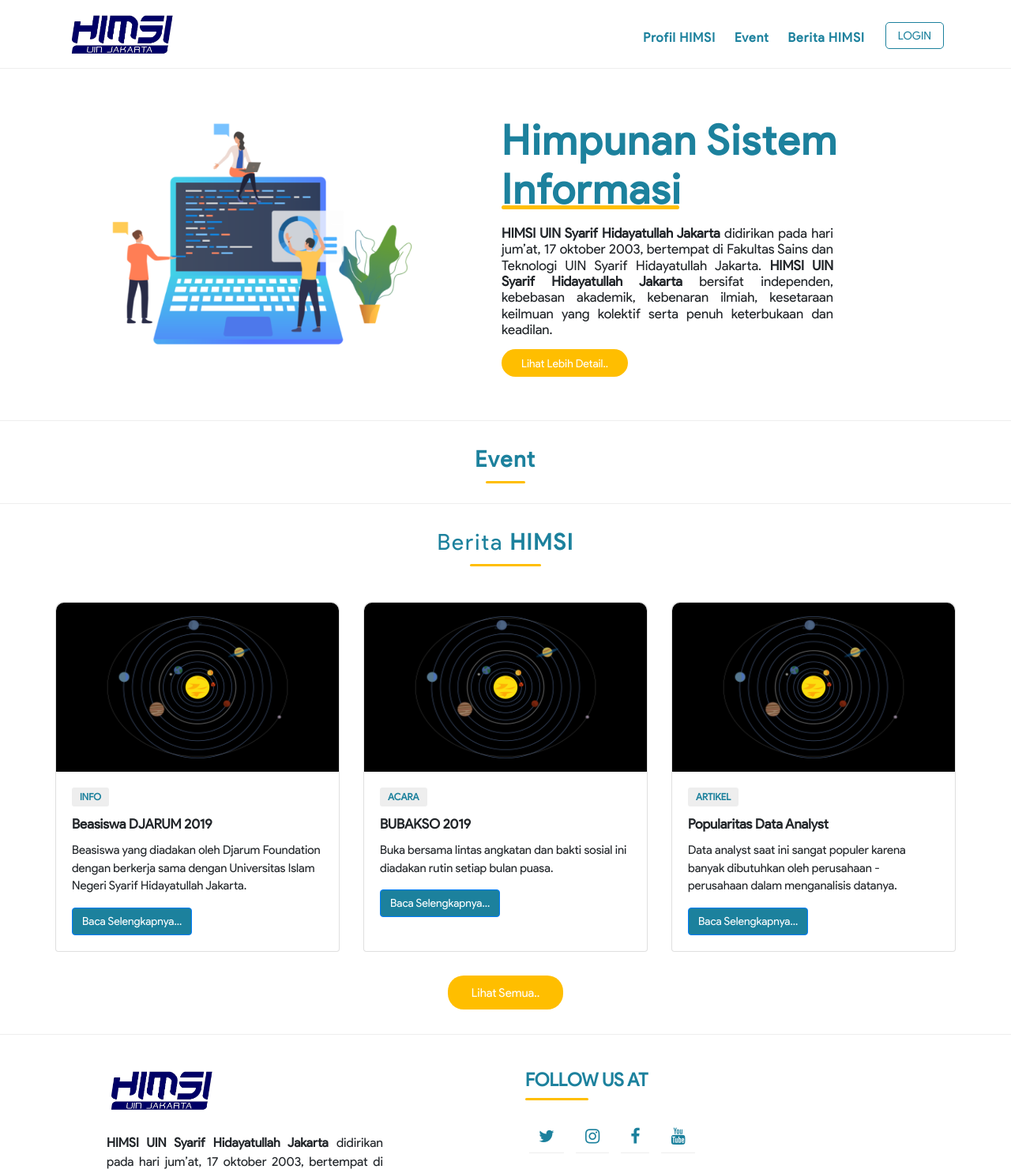
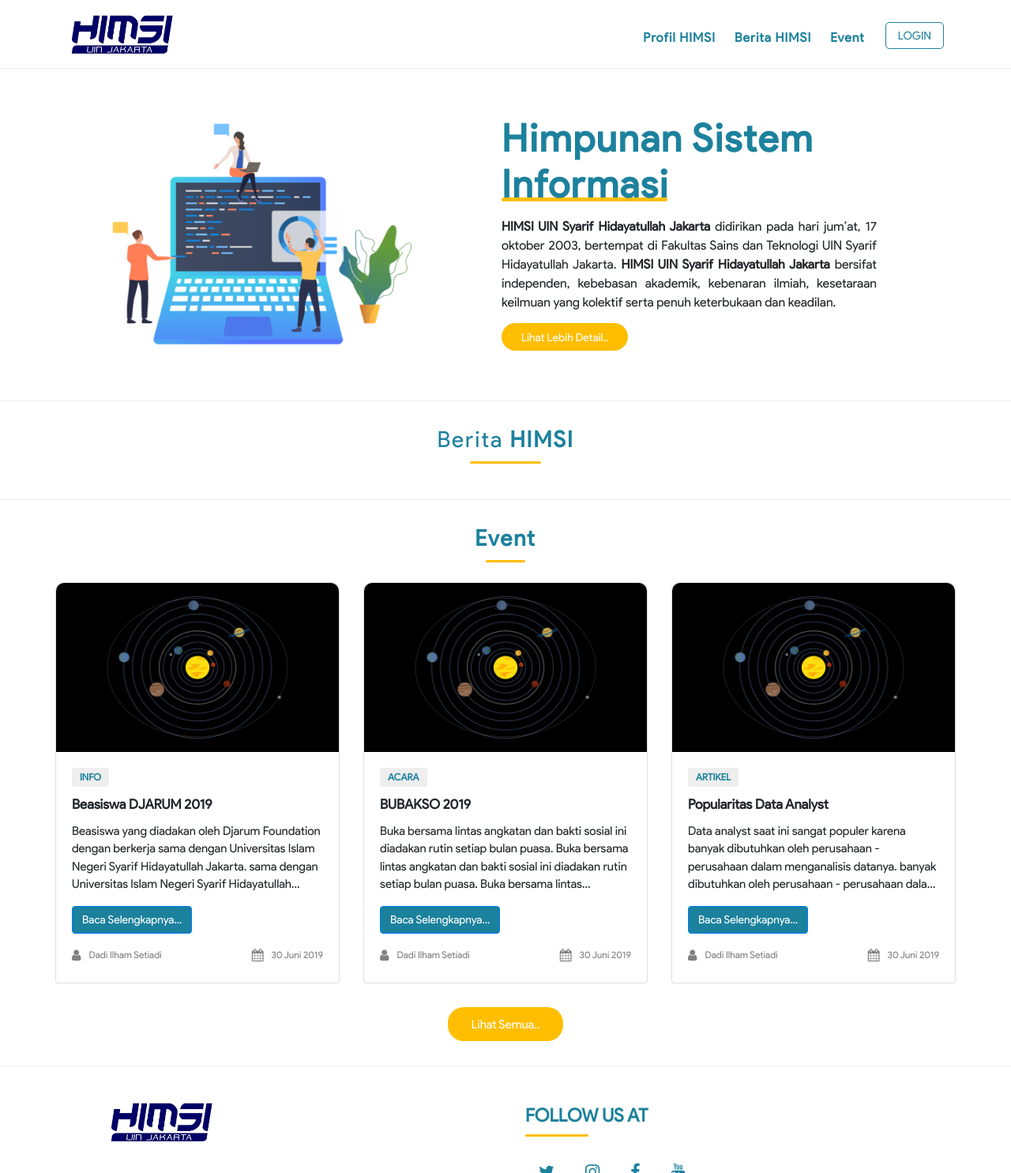
Before and after one commit to idadhamz/web-himsi, a PHP site: page /home.html in a window 1280 px wide. Shown: the top 1485 px of the page at 79% size. Run offline with PHP 8.4, Linux system fonts and the light colour scheme.

Commit message:
update home, add page yg lain

```diff
--- a/assets/scss/main.css
+++ b/assets/scss/main.css
@@ -71,25 +71,24 @@ body #hl .text-hl h1 {
   width: 450px;
 }
 body #hl .text-hl h1 span {
-  font-size: 52px;
+  font-size: 48px;
   color: #1c819d;
   font-weight: bold;
   letter-spacing: 2px;
 }
 body #hl .text-hl #garis {
   margin: -20px 0px 20px 0px;
-  width: 225px;
+  width: 210px;
   height: 5px;
   background-color: #ffbe00;
   border-radius: 10px;
 }
-body #hl .text-hl h5 {
-  width: 75%;
-  font-size: 17px;
-  margin-bottom: 20px;
+body #hl .text-hl p {
+  width: 475px;
+  margin: 10px 0px 20px 0px;
   text-align: justify;
 }
-body #hl .text-hl h5 span {
+body #hl .text-hl p span {
   font-weight: bold;
 }
 body #hl .text-hl a.btn_hl {
@@ -127,6 +126,96 @@ body #event .text-event #garis {
   background-color: #ffbe00;
   border-radius: 10px;
 }
+body #event .content-event {
+  width: 100%;
+  margin-bottom: 40px;
+}
+body #event .content-event .card {
+  border-top-left-radius: 10px;
+  border-top-right-radius: 10px;
+  text-align: center;
+  padding-bottom: 20px;
+}
+body #event .content-event .card .card-img-top {
+  border-top-left-radius: 10px;
+  border-top-right-radius: 10px;
+}
+body #event .content-event .card .card-body {
+  text-align: left;
+}
+body #event .content-event .card .card-body .jenis-event {
+  width: fit-content;
+  height: auto;
+  background-color: #eee;
+  margin-bottom: 12px;
+  border-radius: 3px;
+}
+body #event .content-event .card .card-body .jenis-event .jenis-event-text {
+  padding: 5px 10px 5px 10px;
+  font-size: 12px;
+  text-transform: uppercase;
+  color: #1c819d;
+  font-weight: bold;
+}
+body #event .content-event .card .card-body .card-title {
+  font-weight: bold;
+  font-size: 17px;
+}
+body #event .content-event .card .card-body .card-text {
+  font-size: 15px;
+  overflow: hidden;
+  text-overflow: ellipsis;
+  display: -webkit-box;
+  -webkit-line-clamp: 4;
+  -webkit-box-orient: vertical;
+}
+body #event .content-event .card .card-body .btn {
+  font-size: 14px;
+  background-color: #1c819d;
+}
+body #event .content-event .card .person-text {
+  width: fit-content;
+  font-size: 12px;
+  color: grey;
+  float: left;
+  padding-left: 20px;
+}
+body #event .content-event .card .person-text i {
+  padding-right: 10px;
+}
+body #event .content-event .card .date-text {
+  width: fit-content;
+  font-size: 12px;
+  color: grey;
+  float: right;
+  padding-right: 20px;
+}
+body #event .content-event .card .date-text i {
+  padding-right: 10px;
+}
+body #event .content-event .wrapper {
+  text-align: center;
+  margin-top: 40px;
+}
+body #event .content-event .wrapper a.btn-all-event {
+  background-color: #ffbe00;
+  padding: 12px 30px 12px 30px;
+  border-radius: 20px;
+  text-decoration: none;
+}
+body #event .content-event .wrapper a.btn-all-event span {
+  font-size: 14px;
+  color: white;
+  text-transform: capitalize;
+  font-size: 15px;
+}
+body #event .content-event .wrapper a.btn-all-event:hover {
+  background-color: white;
+  border: 1px solid #ffbe00;
+}
+body #event .content-event .wrapper a.btn-all-event:hover span {
+  color: #ffbe00;
+}
 body #berita-himsi {
   width: 100%;
   height: auto;
@@ -153,75 +242,6 @@ body #berita-himsi .text-berita #garis {
   background-color: #ffbe00;
   border-radius: 10px;
 }
-body #berita-himsi .content-berita {
-  width: 100%;
-  margin-bottom: 40px;
-}
-body #berita-himsi .content-berita .card {
-  border-top-left-radius: 10px;
-  border-top-right-radius: 10px;
-  text-align: center;
-}
-body #berita-himsi .content-berita .card .card-img-top {
-  border-top-left-radius: 10px;
-  border-top-right-radius: 10px;
-}
-body #berita-himsi .content-berita .card .card-body {
-  text-align: left;
-}
-body #berita-himsi .content-berita .card .card-body .jenis-berita {
-  width: fit-content;
-  height: auto;
-  background-color: #eee;
-  margin-bottom: 12px;
-  border-radius: 3px;
-}
-body #berita-himsi .content-berita .card .card-body .jenis-berita .jenis-berita-text {
-  padding: 5px 10px 5px 10px;
-  font-size: 12px;
-  text-transform: uppercase;
-  color: #1c819d;
-  font-weight: bold;
-}
-body #berita-himsi .content-berita .card .card-body .card-title {
-  font-weight: bold;
-  font-size: 17px;
-}
-body #berita-himsi .content-berita .card .card-body .card-text {
-  font-size: 15px;
-  overflow: hidden;
-  text-overflow: ellipsis;
-  display: -webkit-box;
-  -webkit-line-clamp: 4;
-  -webkit-box-orient: vertical;
-}
-body #berita-himsi .content-berita .card .card-body .btn {
-  font-size: 14px;
-  background-color: #1c819d;
-}
-body #berita-himsi .content-berita .wrapper {
-  text-align: center;
-  margin-top: 40px;
-}
-body #berita-himsi .content-berita .wrapper a.btn-all-berita {
-  background-color: #ffbe00;
-  padding: 12px 30px 12px 30px;
-  border-radius: 20px;
-  text-decoration: none;
-}
-body #berita-himsi .content-berita .wrapper a.btn-all-berita span {
-  font-size: 14px;
-  color: white;
-  text-transform: capitalize;
-  font-size: 15px;
-}
-body #berita-himsi .content-berita .wrapper a.btn-all-berita:hover {
-  background-color: white;
-  border: 1px solid #ffbe00;
-}
-body #berita-himsi .content-berita .wrapper a.btn-all-berita:hover span {
-  color: #ffbe00;
-}
 body #footer {
   width: 100%;
   height: auto;
@@ -231,7 +251,7 @@ body #footer .footer-desc {
   margin: 0px 0px 0px 50px;
 }
 body #footer .footer-desc img {
-  margin: 40px 0px 15px 0px;
+  margin: 40px 0px 25px 0px;
 }
 body #footer .footer-desc p {
   width: 350px;
@@ -242,7 +262,7 @@ body #footer .footer-desc p span {
   font-weight: bold;
 }
 body #footer .footer-follow {
-  margin: 40px 0px 15px 150px;
+  margin: 45px 0px 15px 150px;
 }
 body #footer .footer-follow p {
   width: 400px;
--- a/assets/scss/main.scss
+++ b/assets/scss/main.scss
@@ -98,7 +98,7 @@ body {
                 width: 450px;
 
                 span {
-                    font-size: 52px;
+                    font-size: 48px;
                     color: $biru;
                     font-weight: bold;
                     letter-spacing: 2px;
@@ -107,17 +107,17 @@ body {
 
             #garis {
                 margin: -20px 0px 20px 0px;
-                width:225px;
+                width:210px;
                 height:5px;
                 background-color: $kuning;
                 border-radius: 10px;
             }
 
-            h5 {
-                width: 75%;
-                font-size: 17px;
-                margin-bottom: 20px;
+            p {
+                width: 475px;
+                margin: 10px 0px 20px 0px;
                 text-align: justify;
+
                 span {
                     font-weight: bold;
                 }
@@ -168,6 +168,112 @@ body {
                 border-radius: 10px;
             }
         }
+        .content-event {
+            width: 100%;
+            margin-bottom: 40px;
+
+            .card {
+                border-top-left-radius: $padding-10px;
+                border-top-right-radius: $padding-10px;
+                text-align: center;
+
+                .card-img-top {
+                    border-top-left-radius: $padding-10px;
+                    border-top-right-radius: $padding-10px;
+                }
+
+                .card-body {
+                    text-align: left;
+
+                    .jenis-event {
+                        width: fit-content;
+                        height: auto;
+                        background-color: #eee;
+                        margin-bottom: 12px;
+                        border-radius: 3px;
+
+                        .jenis-event-text {
+                            padding: 5px 10px 5px 10px;
+                            font-size: 12px;
+                            text-transform: uppercase;
+                            color: #1c819d;
+                            font-weight: bold;
+                        }
+
+                    }
+
+                    .card-title {
+                        font-weight: bold;
+                        font-size: 17px;
+                    }
+
+                    .card-text {
+                        font-size: 15px;
+                        overflow: hidden;
+                        text-overflow: ellipsis;
+                        display: -webkit-box;
+                        -webkit-line-clamp: 4;
+                        -webkit-box-orient: vertical;
+                    }
+
+                    .btn {
+                        font-size: 14px;
+                        background-color: #1c819d;
+                    }
+                }
+
+                padding-bottom: 20px;
+                .person-text {
+                    width: fit-content;
+                    font-size: 12px;
+                    color: grey;
+                    float: left;
+                    padding-left: 20px;
+
+                    i {
+                        padding-right: 10px;
+                    }
+                }
+
+                .date-text {
+                    width: fit-content;
+                    font-size: 12px;
+                    color: grey;
+                    float: right;
+                    padding-right: 20px;
+                    i {
+                        padding-right: 10px;
+                    }
+                }
+            }
+
+            .wrapper {
+                text-align: center;
+                margin-top: 40px;
+
+                a.btn-all-event {
+                    background-color: $kuning;
+                    padding: 12px 30px 12px 30px;
+                    border-radius: 20px;
+                    text-decoration: none;
+
+                    span {
+                        font-size: 14px;
+                        color: white;
+                        text-transform: capitalize;
+                        font-size: 15px;
+                    }
+                }
+                a.btn-all-event:hover {
+                    background-color: white;
+                    border: 1px solid $kuning;
+
+                    span {
+                        color:$kuning;
+                    }
+                }
+            }
+        }
     }
 
     #berita-himsi {
@@ -203,90 +309,8 @@ body {
                 border-radius: 10px;
             }
         }
+    }
 
-        .content-berita {
-            width: 100%;
-            margin-bottom: 40px;
-
-            .card {
-                border-top-left-radius: $padding-10px;
-                border-top-right-radius: $padding-10px;
-                text-align: center;
-
-                .card-img-top {
-                    border-top-left-radius: $padding-10px;
-                    border-top-right-radius: $padding-10px;
-                }
-
-                .card-body {
-                    text-align: left;
-
-                    .jenis-berita {
-                        width: fit-content;
-                        height: auto;
-                        background-color: #eee;
-                        margin-bottom: 12px;
-                        border-radius: 3px;
-
-                        .jenis-berita-text {
-                            padding: 5px 10px 5px 10px;
-                            font-size: 12px;
-                            text-transform: uppercase;
-                            color: #1c819d;
-                            font-weight: bold;
-                        }
-
-                    }
-
-                    .card-title {
-                        font-weight: bold;
-                        font-size: 17px;
-                    }
-
-                    .card-text {
-                        font-size: 15px;
-                        overflow: hidden;
-                        text-overflow: ellipsis;
-                        display: -webkit-box;
-                        -webkit-line-clamp: 4;
-                        -webkit-box-orient: vertical;
-                    }
-
-                    .btn {
-                        font-size: 14px;
-                        background-color: #1c819d;
-                    }
-                }
-            }
-
-            .wrapper {
-                text-align: center;
-                margin-top: 40px;
-
-                a.btn-all-berita {
-                    background-color: $kuning;
-                    padding: 12px 30px 12px 30px;
-                    border-radius: 20px;
-                    text-decoration: none;
-
-                    span {
-                        font-size: 14px;
-                        color: white;
-                        text-transform: capitalize;
-                        font-size: 15px;
-                    }
-                }
-                a.btn-all-berita:hover {
-                    background-color: white;
-                    border: 1px solid $kuning;
-
-                    span {
-                        color:$kuning;
-                    }
-                }
-            }
-        }
-    }
     #footer {
         width: 100%;
         height: auto;
@@ -295,7 +319,7 @@ body {
         .footer-desc {
             margin: 0px 0px 0px 50px;
             img {
-                margin: 40px 0px 15px 0px;
+                margin: 40px 0px 25px 0px;
             }
             p {
                 width: 350px;
@@ -308,7 +332,7 @@ body {
             }
         }
         .footer-follow {
-            margin: 40px 0px 15px 150px;
+            margin: 45px 0px 15px 150px;
             p {
                 width: 400px;
                 font-size: 23px;
--- a/home.html
+++ b/home.html
@@ -27,10 +27,10 @@
                             <a class="nav-link" href="/profil_himsi.html"><span> Profil HIMSI </span></a>
                         </li>
                         <li class="nav-item">
-                            <a class="nav-link" href="/event.html"><span> Event </span></a>
+                            <a class="nav-link" href="/berita_himsi.html"><span> Berita HIMSI </span></a>
                         </li>
                         <li class="nav-item">
-                            <a class="nav-link" href="/berita_himsi.html"><span> Berita HIMSI </span></a>
+                            <a class="nav-link" href="/event.html"><span> Event </span></a>
                         </li>
                         <li class="nav-item-button">
                             <button class="btn_kontak"><span>Login</span></button>
@@ -51,9 +51,19 @@
                         <div class="text-hl">
                             <h1><span>Himpunan Sistem Informasi</span></h1>
                             <div id="garis"></div>
-                            <h5><span>HIMSI UIN Syarif Hidayatullah Jakarta</span> didirikan pada hari jum’at, 17 oktober 2003, bertempat di Fakultas Sains dan Teknologi UIN Syarif Hidayatullah Jakarta. <span>HIMSI UIN Syarif Hidayatullah Jakarta</span> bersifat independen, kebebasan akademik, kebenaran ilmiah, kesetaraan keilmuan yang kolektif serta penuh keterbukaan dan keadilan.</h5>
+                            <p><span>HIMSI UIN Syarif Hidayatullah Jakarta</span> didirikan pada hari jum’at, 17 oktober 2003, bertempat di Fakultas Sains dan Teknologi UIN Syarif Hidayatullah Jakarta. <span>HIMSI UIN Syarif Hidayatullah Jakarta</span> bersifat independen, kebebasan akademik, kebenaran ilmiah, kesetaraan keilmuan yang kolektif serta penuh keterbukaan dan keadilan.</p>
                             <a href="/profil_himsi.html" class="btn_hl"><span>Lihat lebih detail..</span></a>
                         </div>
+                    </div>
+                </div>
+            </div>
+        </div>
+        <div id="berita-himsi">
+            <div class="container">
+                <div class="row">
+                    <div class="text-berita">
+                        <h1><span>Berita <span>HIMSI</span></span></h1>
+                        <div id="garis"></div>
                     </div>
                 </div>
             </div>
@@ -65,28 +75,26 @@
                         <h1><span>Event</span></h1>
                         <div id="garis"></div>
                     </div>
-                </div>
-            </div>
-        </div>
-        <div id="berita-himsi">
-            <div class="container">
-                <div class="row">
-                    <div class="text-berita">
-                        <h1><span>Berita <span>HIMSI</span></span></h1>
-                        <div id="garis"></div>
-                    </div>
-                    <div class="content-berita">
+                    <div class="content-event">
                         <div class="row">
                             <div class="col-md-4 sm-12">
                                 <div class="card h-100">
                                     <img class="card-img-top" src="/assets/image/orbit.png" width="392" height="214" alt="Card image cap">
                                     <div class="card-body">
-                                        <div class="jenis-berita">
-                                            <h5 class="jenis-berita-text">Info</h5>
+                                        <div class="jenis-event">
+                                            <h5 class="jenis-event-text">Info</h5>
                                         </div>
                                         <h5 class="card-title">Beasiswa DJARUM 2019</h5>
-                                        <p class="card-text">Beasiswa yang diadakan oleh Djarum Foundation dengan berkerja sama dengan Universitas Islam Negeri Syarif Hidayatullah Jakarta. </p>
+                                        <p class="card-text">Beasiswa yang diadakan oleh Djarum Foundation dengan berkerja sama dengan Universitas Islam Negeri Syarif Hidayatullah Jakarta. sama dengan Universitas Islam Negeri Syarif Hidayatullah Jakarta. </p>
                                         <a href="#" class="btn btn-primary">Baca Selengkapnya...</a>
+                                    </div>
+                                    <div class="row">
+                                        <div class="col-md-6">
+                                            <h5 class="person-text"><i class="fa fa-user fa-lg"></i>Dadi Ilham Setiadi</h5>
+                                        </div>
+                                        <div class="col-md-6">
+                                            <h5 class="date-text"><i class="fa fa-calendar fa-lg"></i>30 Juni 2019</h5>
+                                        </div>
                                     </div>
                                 </div>
                             </div>
@@ -94,12 +102,20 @@
                                 <div class="card h-100">
                                     <img class="card-img-top" src="/assets/image/orbit.png" width="392" height="214" alt="Card image cap">
                                     <div class="card-body">
-                                        <div class="jenis-berita">
-                                            <h5 class="jenis-berita-text">Acara</h5>
+                                        <div class="jenis-event">
+                                            <h5 class="jenis-event-text">Acara</h5>
                                         </div>
                                         <h5 class="card-title">BUBAKSO 2019</h5>
-                                        <p class="card-text">Buka bersama lintas angkatan dan bakti sosial ini diadakan rutin setiap bulan puasa.</p>
+                                        <p class="card-text">Buka bersama lintas angkatan dan bakti sosial ini diadakan rutin setiap bulan puasa. Buka bersama lintas angkatan dan bakti sosial ini diadakan rutin setiap bulan puasa. Buka bersama lintas angkatan dan bakti sosial ini diadakan rutin setiap bulan puasa.</p>
                                         <a href="#" class="btn btn-primary">Baca Selengkapnya...</a>
+                                    </div>
+                                    <div class="row">
+                                        <div class="col-md-6">
+                                            <h5 class="person-text"><i class="fa fa-user fa-lg"></i>Dadi Ilham Setiadi</h5>
+                                        </div>
+                                        <div class="col-md-6">
+                                            <h5 class="date-text"><i class="fa fa-calendar fa-lg"></i>30 Juni 2019</h5>
+                                        </div>
                                     </div>
                                 </div>
                             </div>
@@ -107,12 +123,20 @@
                                 <div class="card h-100">
                                     <img class="card-img-top" src="/assets/image/orbit.png" width="392" height="214" alt="Card image cap">
                                     <div class="card-body">
-                                        <div class="jenis-berita">
-                                            <h5 class="jenis-berita-text">Artikel</h5>
+                                        <div class="jenis-event">
+                                            <h5 class="jenis-event-text">Artikel</h5>
                                         </div>
                                         <h5 class="card-title">Popularitas Data Analyst</h5>
-                                        <p class="card-text">Data analyst saat ini sangat populer karena banyak dibutuhkan oleh perusahaan - perusahaan dalam menganalisis datanya.</p>
+                                        <p class="card-text">Data analyst saat ini sangat populer karena banyak dibutuhkan oleh perusahaan - perusahaan dalam menganalisis datanya. banyak dibutuhkan oleh perusahaan - perusahaan dalam menganalisis datanya.</p>
                                         <a href="#" class="btn btn-primary">Baca Selengkapnya...</a>
+                                    </div>
+                                    <div class="row">
+                                        <div class="col-md-6">
+                                            <h5 class="person-text"><i class="fa fa-user fa-lg"></i>Dadi Ilham Setiadi</h5>
+                                        </div>
+                                        <div class="col-md-6">
+                                            <h5 class="date-text"><i class="fa fa-calendar fa-lg"></i>30 Juni 2019</h5>
+                                        </div>
                                     </div>
                                 </div>
                             </div>
@@ -120,7 +144,7 @@
                         <div class="row">
                             <div class="col-md-12 sm-12">
                                 <div class="wrapper">
-                                    <a href="/berita_himsi.html" class="btn-all-berita"><span>Lihat semua..</span></a>
+                                    <a href="/event.html" class="btn-all-event"><span>Lihat semua..</span></a>
                                 </div>
                             </div>
                         </div>
```
Also changed, not shown: berita_himsi.html (+33 -2 lines), event.html (+33 -2 lines), profil_himsi.html (+33 -2 lines), 1 other file.
